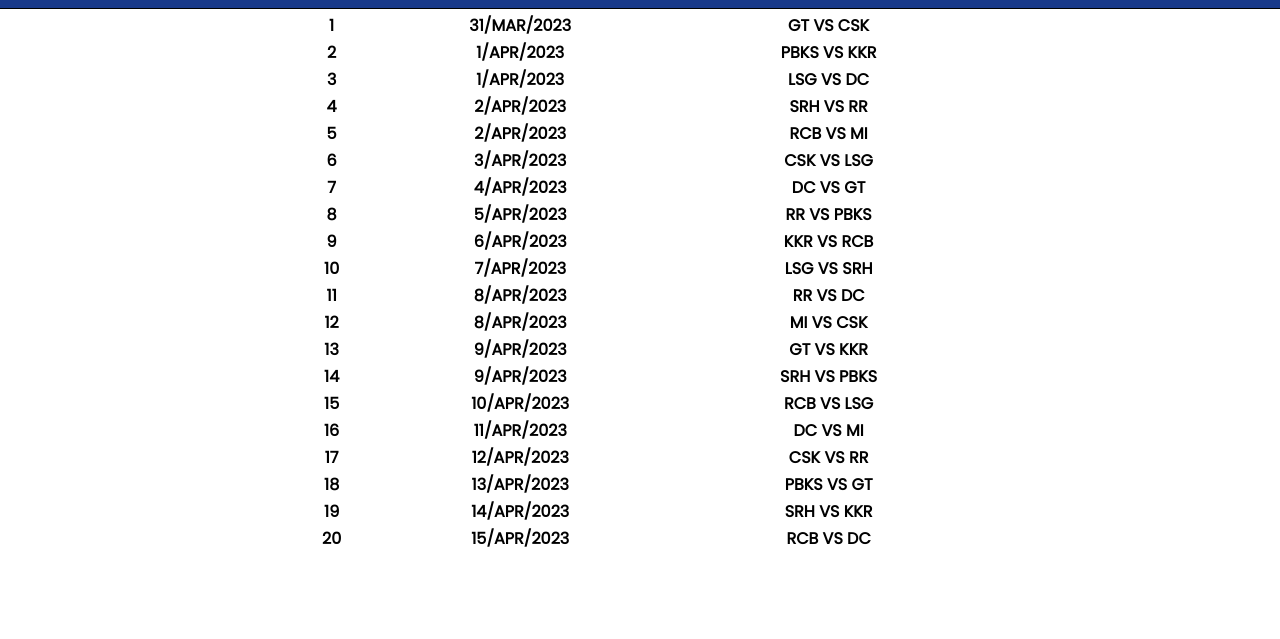
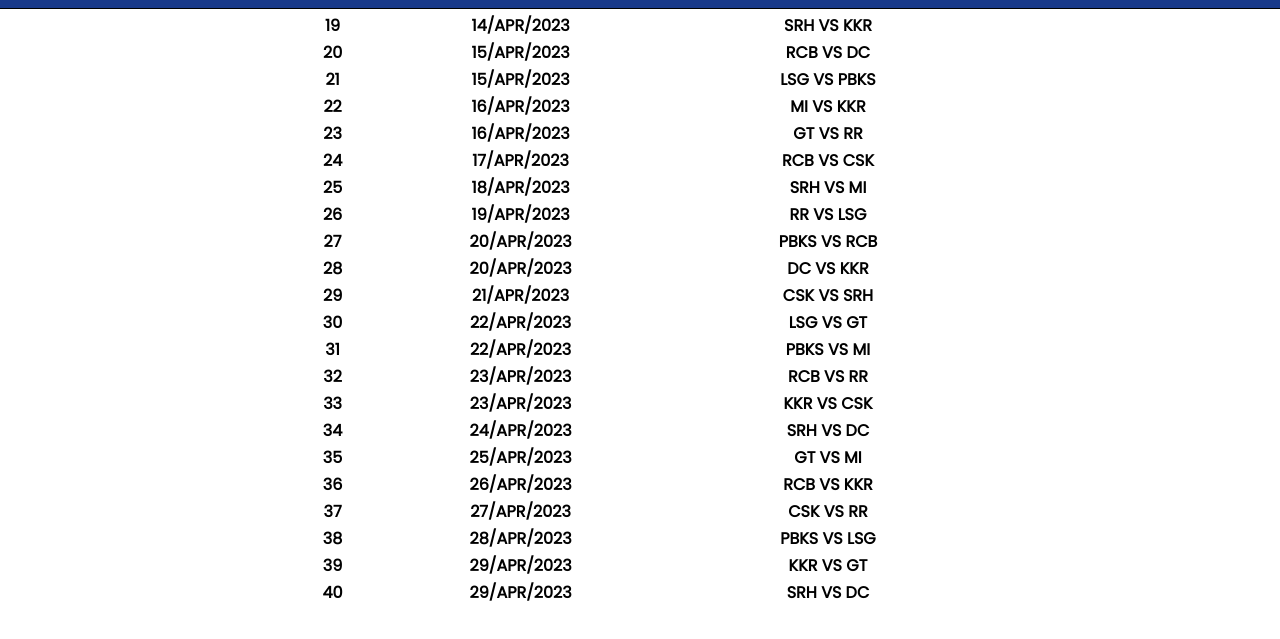
Before and after one commit to SahilZore-2003/ipl2023, a plain HTML site: page schedule.html in a window 1280 px wide. Shown: the part 59-698 px from the top of the page. Drawn offline with nearby package versions, Linux system fonts and the light colour scheme.

Commit message:
commited

```diff
--- a/schedule.html
+++ b/schedule.html
@@ -20,96 +20,7 @@
     <!-- schedule starts here  -->
     <table>
         <tbody>
-            <tr>
-                <td>1</td>
-                <td>31/mar/2023</td>
-                <td>GT VS CSK</td>
-            </tr>
-            <tr>
-                <td>2</td>
-                <td>1/apr/2023</td>
-                <td>PBKS VS kkr</td>
-            </tr>
-            <tr>
-                <td>3</td>
-                <td>1/apr/2023</td>
-                <td>LSG VS DC</td>
-            </tr>
-            <tr>
-                <td>4</td>
-                <td>2/apr/2023</td>
-                <td>srh VS rr</td>
-            </tr>
-            <tr>
-                <td>5</td>
-                <td>2/apr/2023</td>
-                <td>rcb VS mi</td>
-            </tr>
-            <tr>
-                <td>6</td>
-                <td>3/apr/2023</td>
-                <td>csk VS lsg</td>
-            </tr>
-            <tr>
-                <td>7</td>
-                <td>4/apr/2023</td>
-                <td>dc VS gt</td>
-            </tr>
-            <tr>
-                <td>8</td>
-                <td>5/apr/2023</td>
-                <td>rr VS pbks</td>
-            </tr>
-            <tr>
-                <td>9</td>
-                <td>6/apr/2023</td>
-                <td>kkr VS rcb</td>
-            </tr>
-            <tr>
-                <td>10</td>
-                <td>7/apr/2023</td>
-                <td>lsg VS srh</td>
-            </tr>
-            <tr>
-                <td>11</td>
-                <td>8/apr/2023</td>
-                <td>rr VS dc</td>
-            </tr>
-            <tr>
-                <td>12</td>
-                <td>8/apr/2023</td>
-                <td>mi VS csk</td>
-            </tr>
-            <tr>
-                <td>13</td>
-                <td>9/apr/2023</td>
-                <td>gt VS kkr</td>
-            </tr>
-            <tr>
-                <td>14</td>
-                <td>9/apr/2023</td>
-                <td>srh VS pbks</td>
-            </tr>
-            <tr>
-                <td>15</td>
-                <td>10/apr/2023</td>
-                <td>rcb VS lsg</td>
-            </tr>
-            <tr>
-                <td>16</td>
-                <td>11/apr/2023</td>
-                <td>dc VS mi</td>
-            </tr>
-            <tr>
-                <td>17</td>
-                <td>12/apr/2023</td>
-                <td>csk VS rr</td>
-            </tr>
-            <tr>
-                <td>18</td>
-                <td>13/apr/2023</td>
-                <td>PBKS VS gt</td>
-            </tr>
+
             <tr>
                 <td>19</td>
                 <td>14/apr/2023</td>
@@ -121,6 +32,106 @@
                 <td>rcb VS dc</td>
             </tr>
 
+            <tr>
+                <td>21</td>
+                <td>15/apr/2023</td>
+                <td>LSG VS PBKS</td>
+            </tr>
+            <tr>
+                <td>22</td>
+                <td>16/apr/2023</td>
+                <td>MI VS kkr</td>
+            </tr>
+            <tr>
+                <td>23</td>
+                <td>16/apr/2023</td>
+                <td>gt VS rr</td>
+            </tr>
+            <tr>
+                <td>24</td>
+                <td>17/apr/2023</td>
+                <td>rcb VS csk</td>
+            </tr>
+            <tr>
+                <td>25</td>
+                <td>18/apr/2023</td>
+                <td>srh VS mi</td>
+            </tr>
+            <tr>
+                <td>26</td>
+                <td>19/apr/2023</td>
+                <td>rr VS lsg</td>
+            </tr>
+            <tr>
+                <td>27</td>
+                <td>20/apr/2023</td>
+                <td>pbks VS rcb</td>
+            </tr>
+            <tr>
+                <td>28</td>
+                <td>20/apr/2023</td>
+                <td>dc VS kkr</td>
+            </tr>
+            <tr>
+                <td>29</td>
+                <td>21/apr/2023</td>
+                <td>csk VS srh</td>
+            </tr>
+            <tr>
+                <td>30</td>
+                <td>22/apr/2023</td>
+                <td>lsg VS gt</td>
+            </tr>
+            <tr>
+                <td>31</td>
+                <td>22/apr/2023</td>
+                <td>pbks VS mi</td>
+            </tr>
+            <tr>
+                <td>32</td>
+                <td>23/apr/2023</td>
+                <td>rcb VS rr</td>
+            </tr>
+            <tr>
+                <td>33</td>
+                <td>23/apr/2023</td>
+                <td>kkr VS csk</td>
+            </tr>
+            <tr>
+                <td>34</td>
+                <td>24/apr/2023</td>
+                <td>srh VS dc</td>
+            </tr>
+            <tr>
+                <td>35</td>
+                <td>25/apr/2023</td>
+                <td>gt VS mi</td>
+            </tr>
+            <tr>
+                <td>36</td>
+                <td>26/apr/2023</td>
+                <td>rcb VS kkr</td>
+            </tr>
+            <tr>
+                <td>37</td>
+                <td>27/apr/2023</td>
+                <td>csk VS rr</td>
+            </tr>
+            <tr>
+                <td>38</td>
+                <td>28/apr/2023</td>
+                <td>PBKS VS lsg</td>
+            </tr>
+            <tr>
+                <td>39</td>
+                <td>29/apr/2023</td>
+                <td>kkr VS gt</td>
+            </tr>
+            <tr>
+                <td>40</td>
+                <td>29/apr/2023</td>
+                <td>srh VS dc</td>
+            </tr>
 
 
         </tbody>
```
